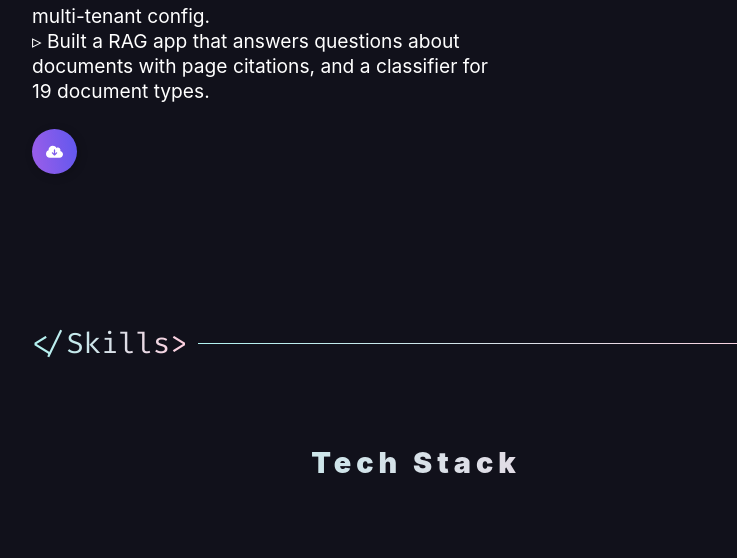
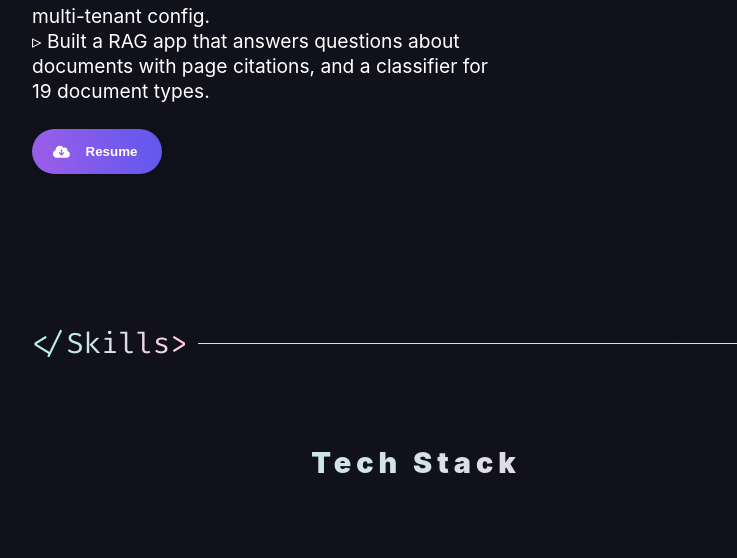
Before and after one commit to aman9111/Modern-portfolio, a plain HTML site: page index.html in a window 1280 px wide. Shown: the part 1504-2062 px from the top of the page, without its empty margins (224-961 px from the left). Drawn offline with nearby package versions, Linux system fonts and the light colour scheme; a web font is replaced by a local one.

Commit message:
enh: always show Resume label on button
enh: Resume text visible without hover

Co-Authored-By: Claude Opus 5.5 <noreply@anthropic.com>

```diff
--- a/style.css
+++ b/style.css
@@ -756,10 +756,10 @@ noscript {
 .resume-btn {
   margin-top: 25px;
   justify-content: flex-start;
-  width: 45px;
+  width: 130px;
   height: 45px;
   border: none;
-  border-radius: 50%;
+  border-radius: 40px;
   cursor: pointer;
   box-shadow: 2px 2px 10px rgba(0, 0, 0, 0.199);
   background: linear-gradient(82.3deg, #965de9 10.8%, #6358ee 94.3%);
@@ -790,35 +790,20 @@ noscript {
   position: absolute;
 }
 .sign {
-  width: 100%;
-  justify-content: center;
+  width: 30%;
+  justify-content: center;
+  padding-left: 20px;
 }
 .sign svg {
   width: 17px;
 }
 .text {
   right: 0;
-  width: 0%;
-  opacity: 0;
+  width: 70%;
+  padding-right: 10px;
   font-size: 1em;
   font-weight: 600;
   transition-duration: 0.3s;
-}
-.resume-btn:hover {
-  width: 130px;
-  border-radius: 40px;
-  transition-duration: 0.3s;
-}
-.resume-btn:hover .sign {
-  width: 30%;
-  transition-duration: 0.3s;
-  padding-left: 20px;
-}
-.resume-btn:hover .text {
-  opacity: 1;
-  width: 70%;
-  transition-duration: 0.3s;
-  padding-right: 10px;
 }
 .dp,
 .dp::after,
```
